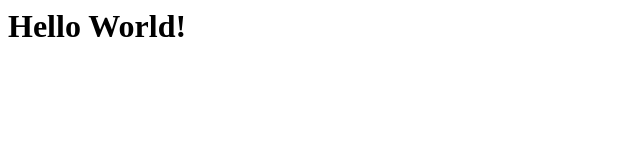
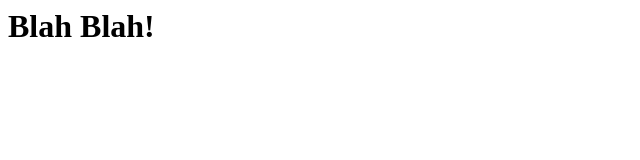
Before and after one commit to htetkokomonkey/web-development-course-batch, a plain HTML site: page index.html in a window 1280 px wide. Shown: the whole page, without its empty margins (0-640 px from the left). Drawn offline with Linux system fonts and the light colour scheme.

Commit message:
Day 2 index modified

```diff
--- a/index.html
+++ b/index.html
@@ -5,6 +5,6 @@
 		</title>
 	</head>
 	<body>
-		<h1>Hello World!</h1>
+		<h1>Blah Blah!</h1>
 	</body>
 </html>
```
